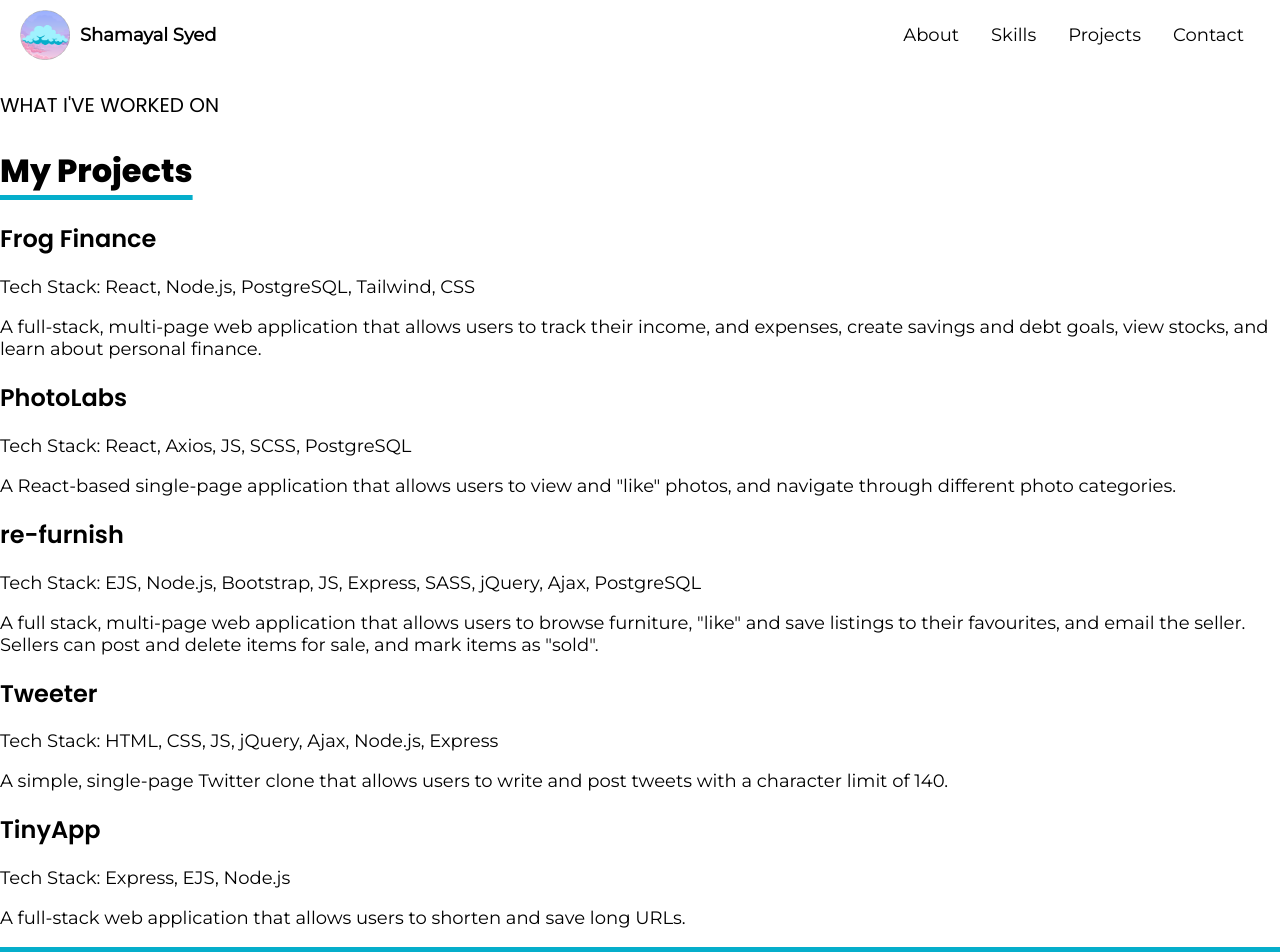
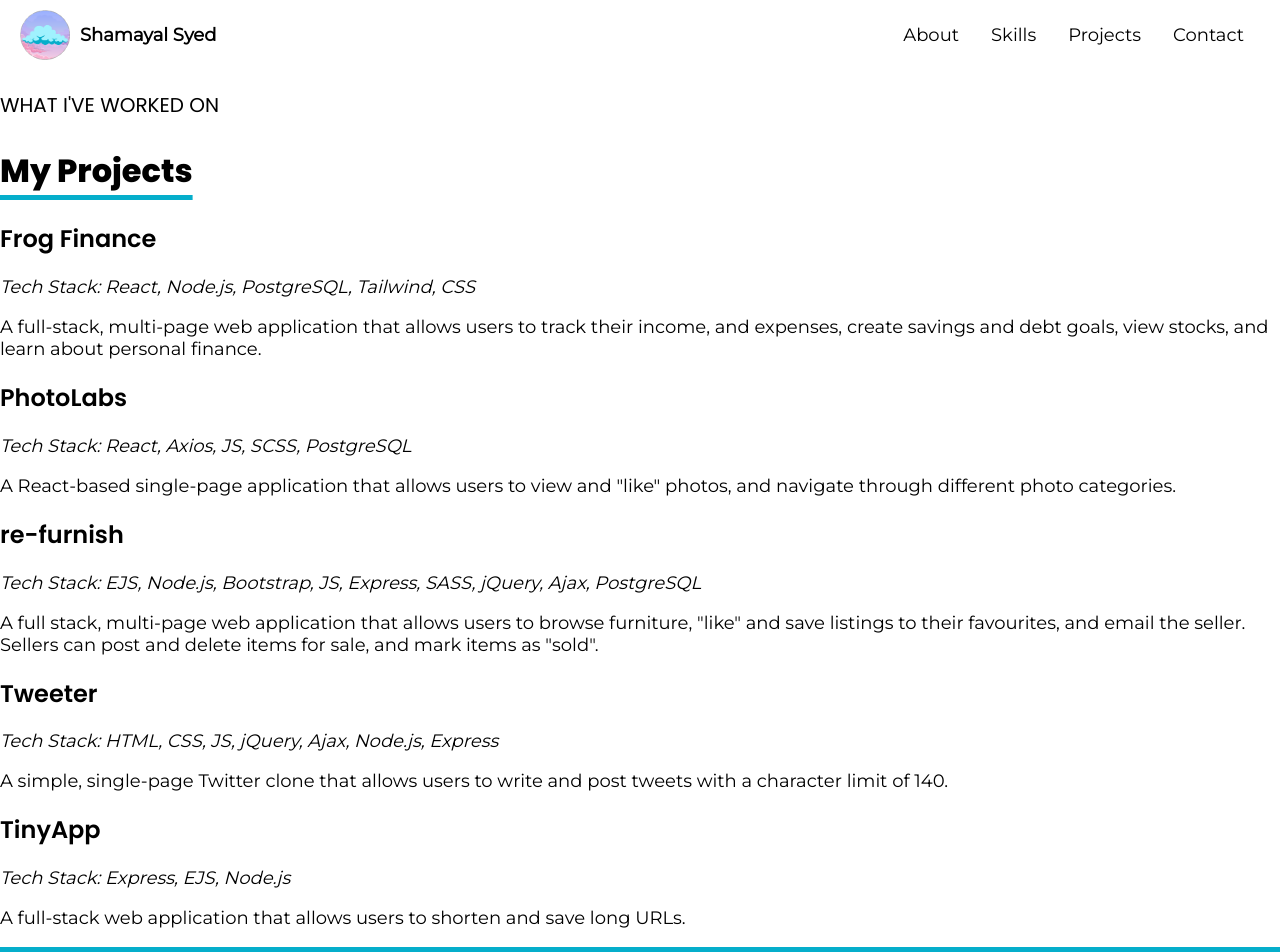
Before and after one commit to Shamayal/personal-website, a React (Create React App) app: page /projects in a window 1280 px wide. Shown: the top 952 px of the page. Built offline with nearby package versions, Linux system fonts and the light colour scheme.

Commit message:
italicized the tech stack section

```diff
--- a/src/components/Projects.jsx
+++ b/src/components/Projects.jsx
@@ -9,7 +9,7 @@ const Projects = () => {
       <div className="projects-container">
         <h2 className="poppins-600-font">Frog Finance</h2>
         <p className="montserrat-400-font">
-          Tech Stack: React, Node.js, PostgreSQL, Tailwind, CSS
+          <i>Tech Stack: React, Node.js, PostgreSQL, Tailwind, CSS</i>
         </p>
         <p className="montserrat-400-font">
           A full-stack, multi-page web application that allows users to track
@@ -20,7 +20,7 @@ const Projects = () => {
 
       <h2 className="poppins-600-font">PhotoLabs</h2>
       <p className="montserrat-400-font">
-        Tech Stack: React, Axios, JS, SCSS, PostgreSQL
+        <i>Tech Stack: React, Axios, JS, SCSS, PostgreSQL</i>
       </p>
       <p className="montserrat-400-font">
         A React-based single-page application that allows users to view and
@@ -29,8 +29,8 @@ const Projects = () => {
 
       <h2 className="poppins-600-font">re-furnish</h2>
       <p className="montserrat-400-font">
-        Tech Stack: EJS, Node.js, Bootstrap, JS, Express, SASS, jQuery, Ajax,
-        PostgreSQL
+        <i>Tech Stack: EJS, Node.js, Bootstrap, JS, Express, SASS, jQuery, Ajax,
+        PostgreSQL</i>
       </p>
       <p className="montserrat-400-font">
         A full stack, multi-page web application that allows users to browse
@@ -41,7 +41,7 @@ const Projects = () => {
 
       <h2 className="poppins-600-font">Tweeter</h2>
       <p className="montserrat-400-font">
-        Tech Stack: HTML, CSS, JS, jQuery, Ajax, Node.js, Express
+        <i>Tech Stack: HTML, CSS, JS, jQuery, Ajax, Node.js, Express</i>
       </p>
       <p className="montserrat-400-font">
         A simple, single-page Twitter clone that allows users to write and post
@@ -49,7 +49,7 @@ const Projects = () => {
       </p>
 
       <h2 className="poppins-600-font">TinyApp</h2>
-      <p className="montserrat-400-font">Tech Stack: Express, EJS, Node.js</p>
+      <p className="montserrat-400-font"><i>Tech Stack: Express, EJS, Node.js</i></p>
       <p className="montserrat-400-font">
         A full-stack web application that allows users to shorten and save long
         URLs.
```
